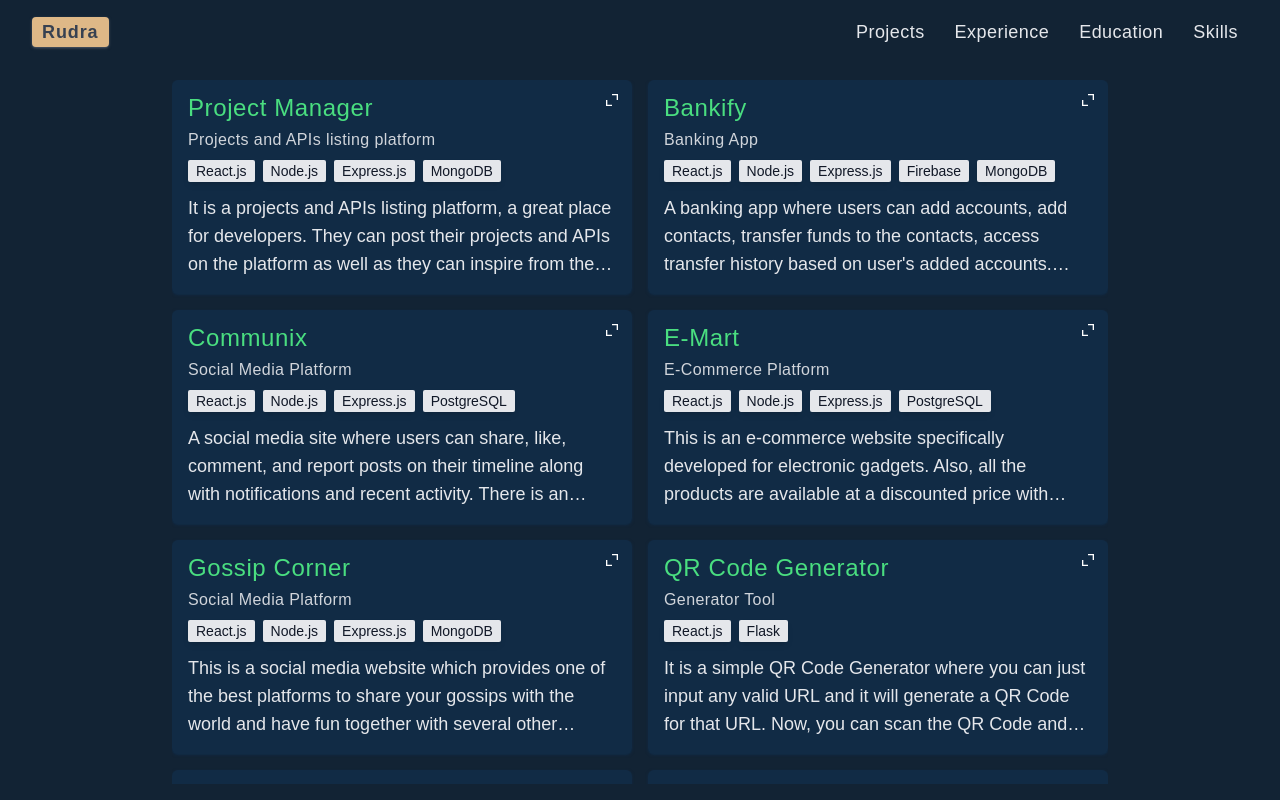
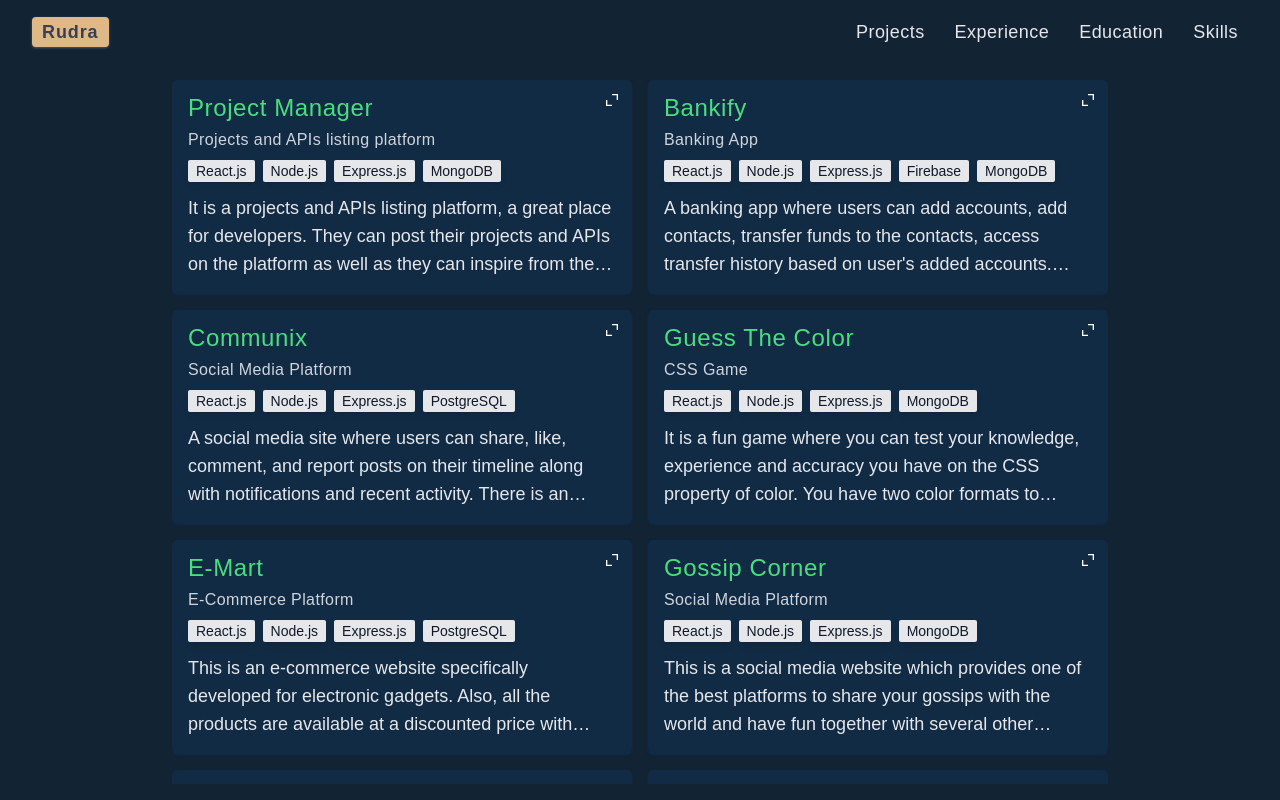
Before and after one commit to Rudra1402/ePortfolio, a React (Create React App) app: page /projects in a window 1280 px wide. Built offline with nearby package versions, Linux system fonts and the light colour scheme; a web font is replaced by a local one.

Commit message:
updated data.js

```diff
--- a/src/data.js
+++ b/src/data.js
@@ -48,6 +48,13 @@ export const projects = [
         isOnGithub: true
     },
     {
+        name: 'Guess The Color',
+        category: 'CSS Game',
+        techStack: ['React.js', 'Node.js', 'Express.js', 'MongoDB'],
+        desc: 'It is a fun game where you can test your knowledge, experience and accuracy you have on the CSS property of color. You have two color formats to choose from; RGB and HEX. It consists of a leaderboard to create a competitive environment. This game will surely improve your CSS knowledge.',
+        isOnGithub: true
+    },
+    {
         name: 'E-Mart',
         category: 'E-Commerce Platform',
         techStack: ['React.js', 'Node.js', 'Express.js', 'PostgreSQL'],
@@ -87,13 +94,6 @@ export const projects = [
         category: 'Quiz Application',
         techStack: ['HTML', 'CSS', 'JavaScript'],
         desc: 'It is a technical quiz consisting of questions from different programming languages. Every correct answer will reward you 1 point, no negative point scheme. There are total 10 questions. At the end of the quiz user will get the final score.',
-        isOnGithub: true
-    },
-    {
-        name: 'Guess The Color',
-        category: 'CSS Game',
-        techStack: ['HTML', 'CSS', 'JavaScript'],
-        desc: 'It is a fun game where you can test your knowledge, experience and accuracy you have on the CSS property of color. You have two color formats to choose from; RGB and HEX. This game will surely improve your CSS knowledge.',
         isOnGithub: true
     }
 ]
```
